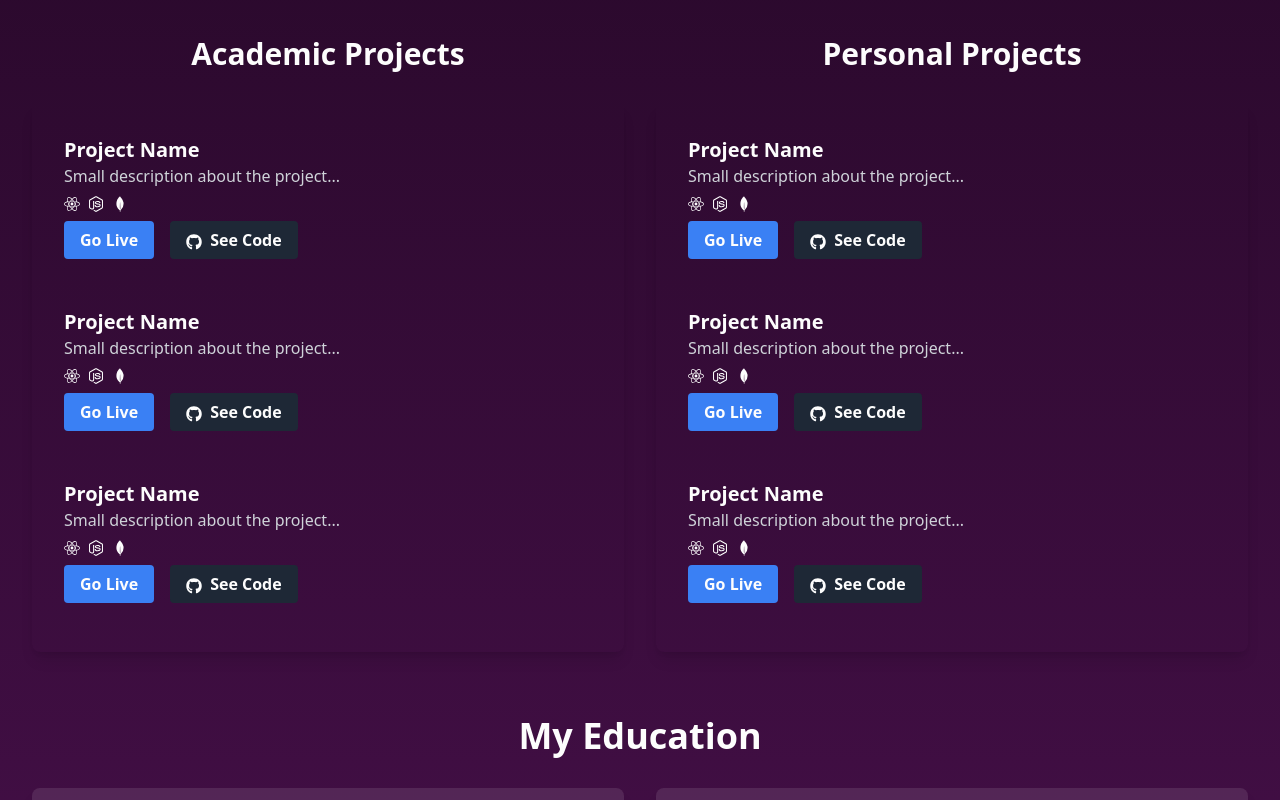
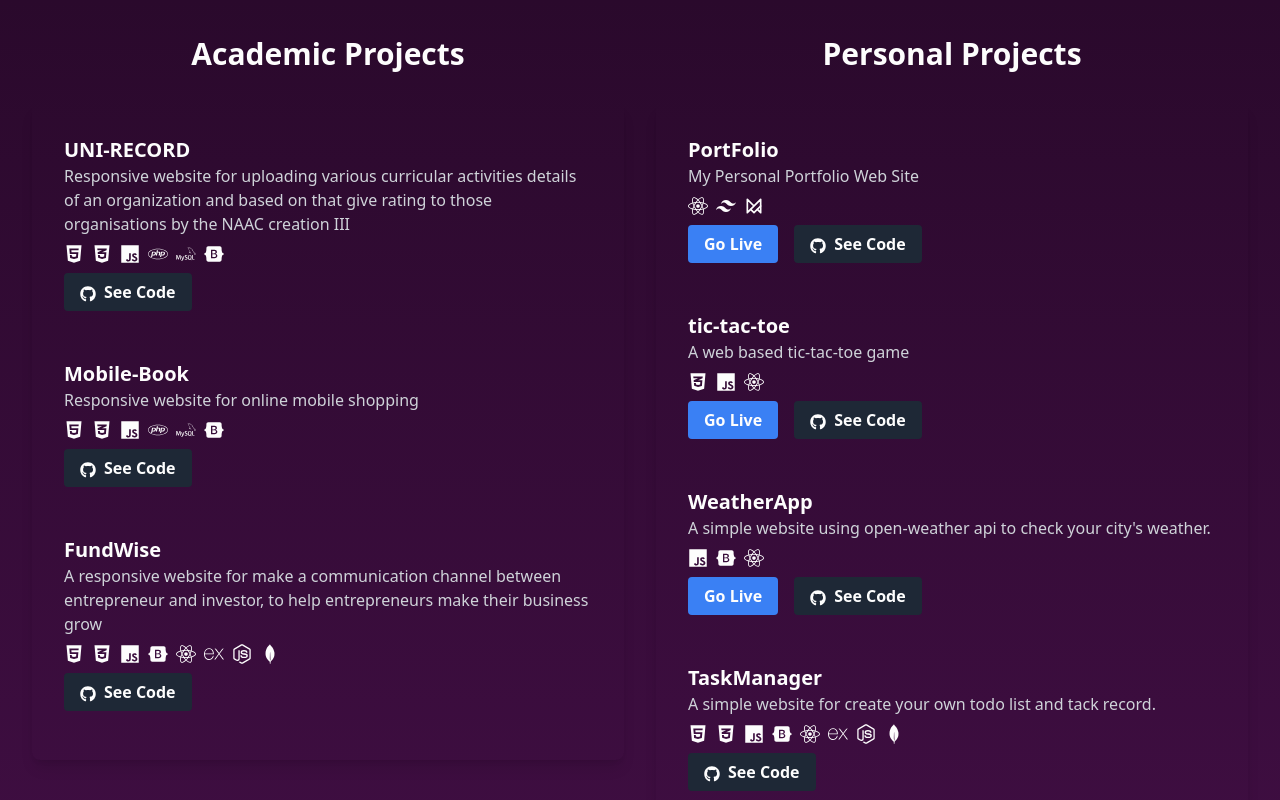
Before and after one commit to subhradipXD/portfolio, a React (Vite) app: page / in a window 1280 px wide. Shown: the part 1780-2580 px from the top of the page. Built offline with nearby package versions, Linux system fonts and the light colour scheme.

Commit message:
project add

```diff
--- a/src/Hi.jsx
+++ b/src/Hi.jsx
@@ -1,3 +1,4 @@
+/* eslint-disable react/no-unescaped-entities */
 import { Typewriter } from "react-simple-typewriter";
 import myImg from "./assets/IMG_20230910_004859.jpg";
 
--- a/src/MyWorks.jsx
+++ b/src/MyWorks.jsx
@@ -1,7 +1,18 @@
+/* eslint-disable react/prop-types */
 import { motion, AnimatePresence } from "framer-motion";
 import { useInView } from "react-intersection-observer";
-import { FaReact, FaNodeJs, FaGithub } from "react-icons/fa";
-import { SiMongodb } from "react-icons/si";
+import {
+  FaReact,
+  FaNodeJs,
+  FaGithub,
+  FaHtml5,
+  FaCss3Alt,
+  FaJs,
+  FaPhp,
+  FaBootstrap,
+} from "react-icons/fa";
+import { SiMongodb, SiMysql, SiTailwindcss, SiExpress } from "react-icons/si";
+import { TbBrandFramerMotion } from "react-icons/tb";
 
 const ProjectItem = ({
   name,
@@ -24,9 +35,32 @@ const ProjectItem = ({
       <h3 className="text-xl font-semibold">{name}</h3>
       <p className="text-gray-300">{description}</p>
       <div className="flex items-center mt-2">
-        {technologies.includes("React") && <FaReact className="mr-2" />}
-        {technologies.includes("Node.js") && <FaNodeJs className="mr-2" />}
-        {technologies.includes("MongoDB") && <SiMongodb className="mr-2" />}
+        {technologies.includes("HTML") && <FaHtml5 className="mr-2 text-xl" />}
+        {technologies.includes("CSS") && <FaCss3Alt className="mr-2 text-xl" />}
+        {technologies.includes("Javascript") && (
+          <FaJs className="mr-2 text-xl" />
+        )}
+        {technologies.includes("PHP") && <FaPhp className="mr-2 text-xl" />}
+        {technologies.includes("MySQL") && <SiMysql className="mr-2 text-xl" />}
+        {technologies.includes("Bootstrap") && (
+          <FaBootstrap className="mr-2 text-xl" />
+        )}
+        {technologies.includes("React") && <FaReact className="mr-2 text-xl" />}
+        {technologies.includes("Express.js") && (
+          <SiExpress className="mr-2 text-xl" />
+        )}
+        {technologies.includes("Node.js") && (
+          <FaNodeJs className="mr-2 text-xl" />
+        )}
+        {technologies.includes("MongoDB") && (
+          <SiMongodb className="mr-2 text-xl" />
+        )}
+        {technologies.includes("Tailwind") && (
+          <SiTailwindcss className="mr-2 text-xl" />
+        )}
+        {technologies.includes("FramerMotion") && (
+          <TbBrandFramerMotion className="mr-2 text-xl" />
+        )}
       </div>
       <div className="mt-4">
         {liveLink && (
@@ -73,28 +107,48 @@ const MyWorks = () => {
             <div className="bg-transparent p-4 rounded-lg shadow-lg animate-fade-in">
               <AnimatePresence>
                 <ProjectItem
-                  name="Project Name"
-                  description="Small description about the project..."
-                  technologies={["React", "Node.js", "MongoDB"]}
+                  name="UNI-RECORD"
+                  description="Responsive website for uploading various curricular activities details of an organization and based on that give rating to those organisations by the NAAC creation III"
+                  technologies={[
+                    "HTML",
+                    "CSS",
+                    "Javascript",
+                    "PHP",
+                    "MySQL",
+                    "Bootstrap",
+                  ]}
                   direction="left"
-                  liveLink="https://example.com"
-                  codeLink="https://github.com/username/project"
+                  codeLink="https://github.com/subhradipXD/UNIRECORD"
                 />
                 <ProjectItem
-                  name="Project Name"
-                  description="Small description about the project..."
-                  technologies={["React", "Node.js", "MongoDB"]}
+                  name="Mobile-Book"
+                  description="Responsive website for online mobile shopping"
+                  technologies={[
+                    "HTML",
+                    "CSS",
+                    "Javascript",
+                    "PHP",
+                    "MySQL",
+                    "Bootstrap",
+                  ]}
                   direction="left"
-                  liveLink="https://example.com"
-                  codeLink="https://github.com/username/project"
+                  codeLink="https://github.com/subhradipXD/mobileStore"
                 />
                 <ProjectItem
-                  name="Project Name"
-                  description="Small description about the project..."
-                  technologies={["React", "Node.js", "MongoDB"]}
+                  name="FundWise"
+                  description="A responsive website for make a communication channel between entrepreneur and investor, to help entrepreneurs make their business grow"
+                  technologies={[
+                    "HTML",
+                    "CSS",
+                    "Bootstrap",
+                    "Javascript",
+                    "React",
+                    "Express.js",
+                    "Node.js",
+                    "MongoDB",
+                  ]}
                   direction="left"
-                  liveLink="https://example.com"
-                  codeLink="https://github.com/username/project"
+                  codeLink="https://github.com/subhradipXD/FundWise"
                 />
               </AnimatePresence>
             </div>
@@ -106,28 +160,44 @@ const MyWorks = () => {
             <div className="bg-transparent p-4 rounded-lg shadow-lg animate-fade-in">
               <AnimatePresence>
                 <ProjectItem
-                  name="Project Name"
-                  description="Small description about the project..."
-                  technologies={["React", "Node.js", "MongoDB"]}
+                  name="PortFolio"
+                  description="My Personal Portfolio Web Site"
+                  technologies={["React", "Tailwind", "FramerMotion"]}
                   direction="right"
-                  liveLink="https://example.com"
-                  codeLink="https://github.com/username/project"
+                  liveLink="https://portfolio-lilac-one-87.vercel.app/"
+                  codeLink="https://github.com/subhradipXD/portfolio"
                 />
                 <ProjectItem
-                  name="Project Name"
-                  description="Small description about the project..."
-                  technologies={["React", "Node.js", "MongoDB"]}
+                  name="tic-tac-toe"
+                  description="A web based tic-tac-toe game"
+                  technologies={["React", "Javascript", "CSS"]}
                   direction="right"
-                  liveLink="https://example.com"
-                  codeLink="https://github.com/username/project"
+                  liveLink=" https://mellifluous-hamster-f30d1b.netlify.app/"
+                  codeLink="https://github.com/subhradipXD/tic-tac-toe"
                 />
                 <ProjectItem
-                  name="Project Name"
-                  description="Small description about the project..."
-                  technologies={["React", "Node.js", "MongoDB"]}
+                  name="WeatherApp"
+                  description="A simple website using open-weather api to check your city's weather."
+                  technologies={["React", "Javascript", "Bootstrap"]}
                   direction="right"
-                  liveLink="https://example.com"
-                  codeLink="https://github.com/username/project"
+                  liveLink="weather-app-azure-eta.vercel.app/"
+                  codeLink="https://github.com/subhradipXD/weather-app"
+                />
+                <ProjectItem
+                  name="TaskManager"
+                  description="A simple website for create your own todo list and tack record."
+                  technologies={[
+                    "HTML",
+                    "CSS",
+                    "Bootstrap",
+                    "Javascript",
+                    "React",
+                    "Express.js",
+                    "Node.js",
+                    "MongoDB",
+                  ]}
+                  direction="right"
+                  codeLink="https://github.com/subhradipXD/TaskMaster"
                 />
               </AnimatePresence>
             </div>
--- a/src/Welcome.jsx
+++ b/src/Welcome.jsx
@@ -1,3 +1,4 @@
+/* eslint-disable react/no-unescaped-entities */
 import { Typewriter } from "react-simple-typewriter";
 import myImg from "./assets/1708594263137.jpg";
 
```
